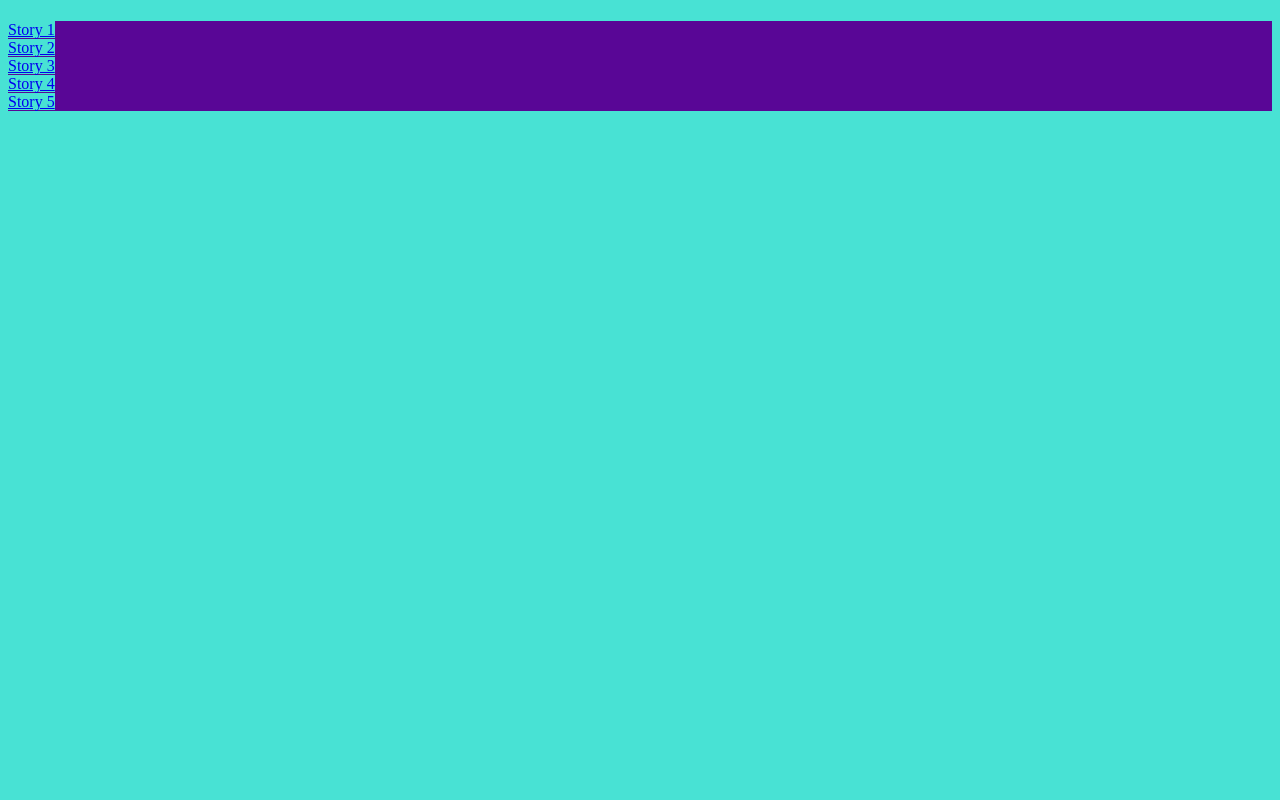
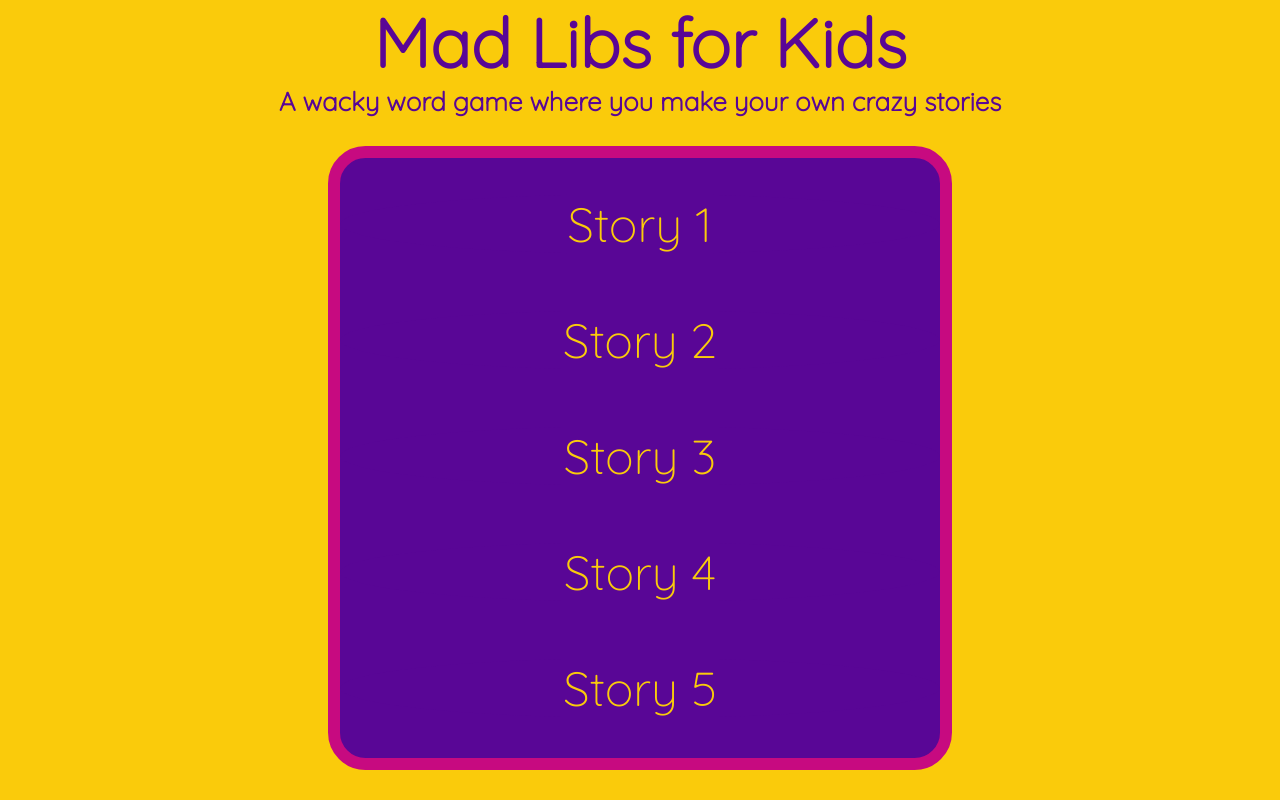
Before and after one commit to jlangner87/mad-libs, a plain HTML site: page index.html in a window 1280 px wide. Drawn offline with Linux system fonts and the light colour scheme.

Commit message:
update styling add font

```diff
--- a/index.html
+++ b/index.html
@@ -5,21 +5,28 @@
   <meta http-equiv="X-UA-Compatible" content="IE=edge">
   <meta name="viewport" content="width=device-width, initial-scale=1.0">
   <link rel="stylesheet" type="text/css" href="style.css">
-  <title>Mad Libs (for kids)</title>
+  <link rel="preconnect" href="https://fonts.googleapis.com">
+<link rel="preconnect" href="https://fonts.gstatic.com" crossorigin>
+<link href="https://fonts.googleapis.com/css2?family=Caveat:wght@700&family=Quicksand:wght@300&display=swap" rel="stylesheet">
+
+  <title>Mad Libs</title>
 </head>
 <body>
-  <H1></H1>
-  <h2></h2>
+<section class="top-bar">
+  <h1>Mad Libs for Kids</h1>
+</section>
+<h2 class="subtitle">A wacky word game where you make your own crazy stories</h2>
+
 <div class="links">
-<a href="story1.html">Story 1</a>
-<br>
-<a href="story2.html">Story 2</a>
-<br>
-<a href="story3.html">Story 3</a>
-<br>
-<a href="story4.html">Story 4</a>
-<br>
-<a href="story5.html">Story 5</a>
+  <div class="each-link"><a href="story1.html">Story 1</a></div>
+  <br>
+  <div class="each-link"><a href="story2.html">Story 2</a></div>
+  <br>
+  <div class="each-link"><a href="story3.html">Story 3</a></div>
+  <br>
+  <div class="each-link"><a href="story4.html">Story 4</a></div>
+  <br>
+  <div class="each-link"><a href="story5.html">Story 5</a></div>
 </div>
 
 <script type="text/javascript" src="app.js"></script>
--- a/style.css
+++ b/style.css
@@ -1,8 +1,49 @@
 * {
-  background-color: #48e2d4;
+  background-color: #facb0b;
+  margin: 0 auto;
+  font-family: 'Caveat', cursive;
+  font-family: 'Quicksand', sans-serif;
+}
+
+h1 {
+  font-family: 'Caveat', cursive;
+  font-family: 'Quicksand', sans-serif;
+  color: #590696;
+  font-size: 68px;
+  text-align: center;
+}
+
+.subtitle {
+  font-family: 'Caveat', cursive;
+  font-family: 'Quicksand', sans-serif;
+  color: #590696;
+  font-size: 26px;
+  text-align: center;
 }
 
 .links {
   background-color: #590696;
   color: white;
+  width: 600px;
+  height: 600px;
+  border-radius: 6%;
+  border: 12px solid #C70A80;
+  margin-top: 28px;
+
 }
+
+.each-link {
+  background-color: #590696;
+  color: #48e2d4;
+  text-align: center;
+  font-size: 48px;
+  border-radius: 50%;
+  align-content: center;
+  margin-top: 36px;
+}
+
+a {
+  background-color: #590696;
+  color:#facb0b;
+  text-decoration: none;
+}
```
